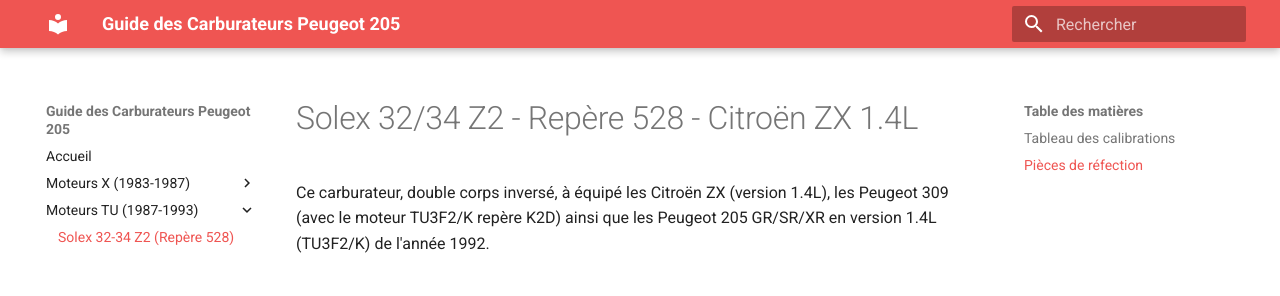
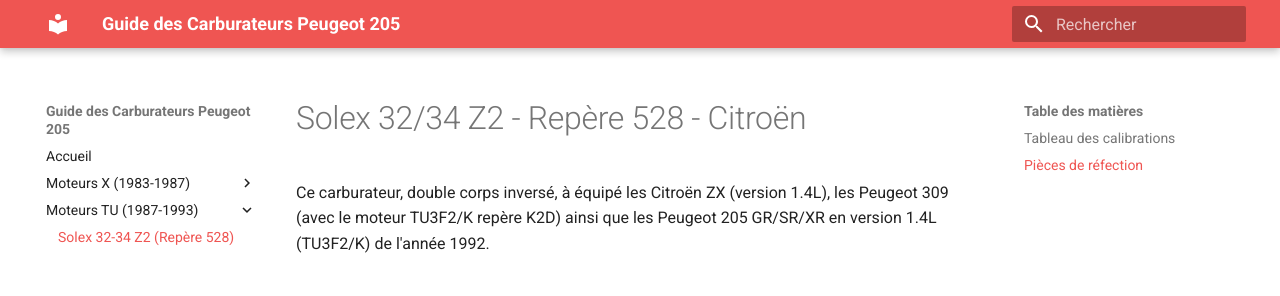
Before and after one commit to adriencano205/Site_Carbus_Peugeot_205, an MkDocs documentation site: the page built from docs/moteurs-tu/solex-32-34-z2-528.md, in a window 1280 px wide and 1095 px high. Shown: the top 296 px of the window. Built offline with MkDocs 1.6.1 and Material for MkDocs 9.7.7, drawn with Linux system fonts in a browser that asks for light colours.

Commit message:
Update solex-32-34-z2-528.md

```diff
--- a/docs/moteurs-tu/solex-32-34-z2-528.md
+++ b/docs/moteurs-tu/solex-32-34-z2-528.md
@@ -1,4 +1,4 @@
-# Solex 32/34 Z2 - Repère 528 - Citroën ZX 1.4L
+# Solex 32/34 Z2 - Repère 528 - Citroën
 
 Ce carburateur, double corps inversé, à équipé les Citroën ZX (version 1.4L), les Peugeot 309 (avec le moteur TU3F2/K repère K2D) ainsi que les Peugeot 205 GR/SR/XR en version 1.4L (TU3F2/K) de l'année 1992.
 
```
